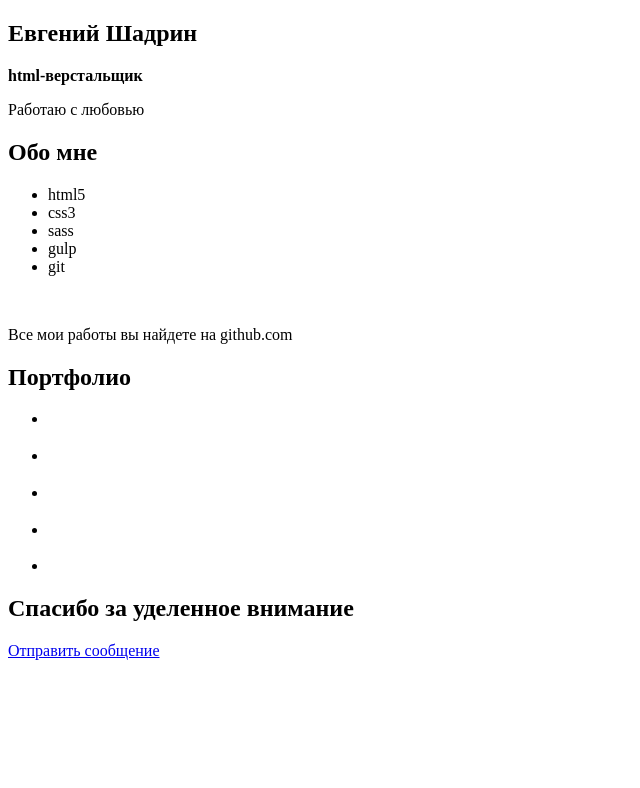
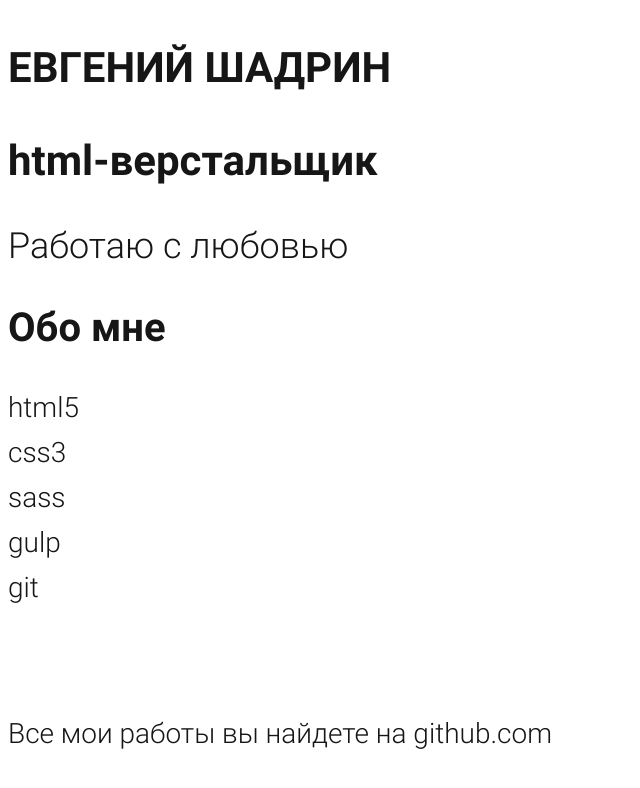
Before and after one commit to shampansky/resume, a website: page source/index.html in a window 1280 px wide. Shown: the top 788 px of the page, without its empty margins (0-640 px from the left). Drawn offline with nearby package versions, Linux system fonts and the light colour scheme; files that its build step writes are made by us from their sources.

Commit message:
базовая стилизация шрифтов

```diff
--- a/source/index.html
+++ b/source/index.html
@@ -4,14 +4,14 @@
     <meta charset="utf-8">
     <meta name="viewport" content="width=device-width, initial-scale=1">
     <meta name="description" content="Резюме html-верстальщика Евгения Шадрина">
-    <link rel="stylesheet" href="css/style.css">
+    <link rel="stylesheet" href="css/style.min.css">
     <title>Евгений Шадрин | Резюме</title>
   </head>
   <body>
     <article class="resume">
       <h1 class="resume__title">Евгений Шадрин</h1>
       <b class="resume__description">html-верстальщик</b>
-      <p class="slogan">Работаю с любовью</p>
+      <p class="resume__slogan">Работаю с любовью</p>
       <section class="resume__about-info about-info">
         <div class="about-info__wrapper">
           <h2 class="about-info__header">Обо мне</h2>
@@ -30,7 +30,7 @@
       </section>
 
       <section class="resume__portfolio protfolio">
-        <h2 class="protfolio-header visually-hidden">Портфолио</h2>
+        <h2 class="protfolio__header visually-hidden">Портфолио</h2>
         <ul class="protfolio__projects-list">
           <li class="protfolio__projects-item">
             <a href="#">
--- /dev/null
+++ b/source/sass/blocks/about-info.scss
@@ -0,0 +1,17 @@
+.about-info__header {
+  font-size: 40px;
+  line-height: 48px;
+}
+
+.about-info__text {
+  font-size: 28px;
+  line-height: 45px;
+}
+
+.about-info__subheader {
+  font-weight: bold;
+}
+
+.about-info__tech-list {
+  @include reset-list-style;
+}
--- /dev/null
+++ b/source/sass/blocks/footer.scss
@@ -0,0 +1,11 @@
+.footer__header {
+  font-size: 42px;
+  line-height: 66px;
+  font-weight: bold;
+}
+
+.footer__contact-link {
+  font-size: 36px;
+  line-height: 44px;
+  color: #161616;
+}
--- /dev/null
+++ b/source/sass/blocks/portfolio.scss
@@ -0,0 +1,16 @@
+.protfolio__project-title {
+  font-size: 34px;
+  line-height: 45px;
+}
+
+.protfolio__project-description {
+  font-size: 28px;
+  line-height: 45px;
+}
+
+.protfolio__project-overview {
+  font-size: 16px;
+  line-height: 20px;
+  font-style: italic;
+  color: #969696;
+}
--- /dev/null
+++ b/source/sass/blocks/resume.scss
@@ -0,0 +1,17 @@
+.resume__title {
+  font-size: 42px;
+  line-height: 66px;
+  text-transform: uppercase;
+  font-weight: bold;
+}
+
+.resume__description {
+  font-size: 42px;
+  line-height: 50px;
+  font-weight: bold;
+}
+
+.resume__slogan {
+  font-size: 36px;
+  line-height: 44px;
+}
--- /dev/null
+++ b/source/sass/fonts.scss
@@ -0,0 +1,23 @@
+@font-face {
+    font-family: 'Roboto';
+    src: url(../fonts/Roboto-LightItalic.woff2) format('woff2'),
+        url(../fonts/Roboto-LightItalic.woff) format('woff');
+    font-weight: 300;
+    font-style: italic;
+}
+
+@font-face {
+    font-family: 'Roboto';
+    src: url(../fonts/Roboto-Light.woff2) format('woff2'),
+        url(../fonts/Roboto-Light.woff) format('woff');
+    font-weight: 300;
+    font-style: normal;
+}
+
+@font-face {
+    font-family: 'Roboto';
+    src: url(../fonts/Roboto-Bold.woff2) format('woff2'),
+        url(../fonts/Roboto-Bold.woff) format('woff');
+    font-weight: bold;
+    font-style: normal;
+}
--- /dev/null
+++ b/source/sass/global.scss
@@ -0,0 +1,8 @@
+body {
+  font-family: "Roboto";
+  font-weight: 300;
+  font-size: 28px;
+  line-height: 45px;
+  color: #161616;
+
+}
--- /dev/null
+++ b/source/sass/mixins.scss
@@ -0,0 +1,5 @@
+@mixin reset-list-style {
+  padding: 0;
+
+  list-style: none;
+}
--- a/source/sass/style.scss
+++ b/source/sass/style.scss
@@ -0,0 +1,8 @@
+@import "variables.scss";
+@import "fonts.scss";
+@import "global.scss";
+@import "mixins.scss";
+@import "blocks/resume.scss";
+@import "blocks/about-info.scss";
+@import "blocks/portfolio.scss";
+@import "blocks/footer.scss";
```
Also changed, not shown: source/fonts/Roboto-Bold.woff (added), source/fonts/Roboto-Bold.woff2 (added), source/fonts/Roboto-Light.woff (added), source/fonts/Roboto-Light.woff2 (added), source/fonts/Roboto-LightItalic.woff (added), source/fonts/Roboto-LightItalic.woff2 (added), source/sass/variables.scss (added).
